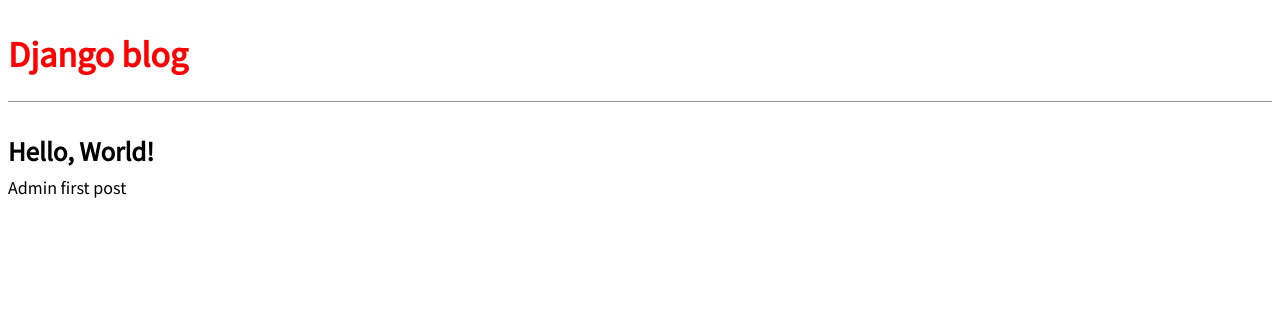
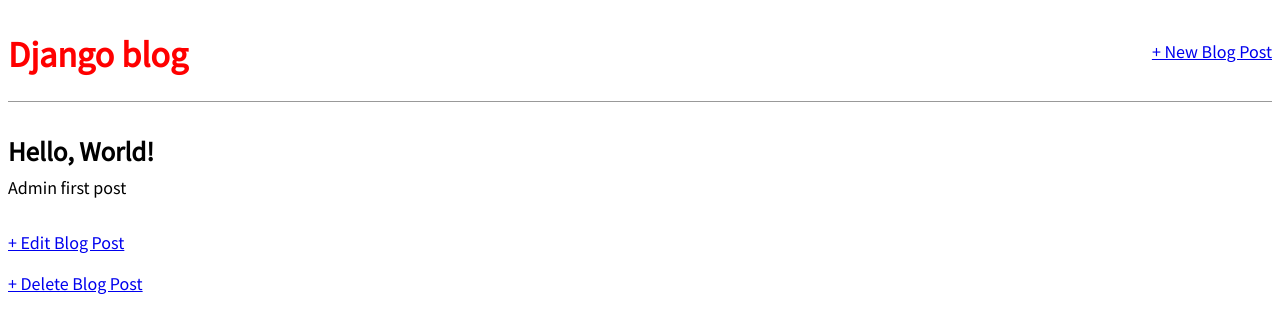
Before and after one commit to william-cantwell/blog, a Django app: page /post/1/ in a window 1280 px wide. Shown: the top 333 px of the page. Run offline with Django 3.2, Linux system fonts and the light colour scheme; data comes from the database, SQL or seed files in the repository; both versions use the stored data as it was after the commit.

Commit message:
procfile

```diff
--- a/blog/models.py
+++ b/blog/models.py
@@ -1,5 +1,8 @@
 __author__ = "William Cantwell"
 from django.db import models
+from django.urls import reverse # new
+
+
 class Post(models.Model):
     title = models.CharField(max_length=200)
     author = models.ForeignKey(
@@ -10,3 +13,6 @@ class Post(models.Model):
 
     def __str__(self):
         return self.title
+
+    def get_absolute_url(self): # new
+        return reverse('post_detail', args=[str(self.id)])
--- a/blog/urls.py
+++ b/blog/urls.py
@@ -15,9 +15,20 @@ Including another URLconf
 """
 from django.urls import path
 
-from .views import BlogListView, BlogDetailView # new
+from .views import (
+    BlogListView,
+    BlogDetailView,
+    BlogCreateView,
+    BlogUpdateView,
+    BlogDeleteView, # new
+)
 
 urlpatterns = [
-    path('post/<int:pk>/', BlogDetailView.as_view(), name='post_detail'), # new
+    path('post/<int:pk>/delete/', # new
+        BlogDeleteView.as_view(), name='post_delete'),
+    path('post/new/', BlogCreateView.as_view(), name='post_new'),
+    path('post/<int:pk>/', BlogDetailView.as_view(), name='post_detail'),
+    path('post/<int:pk>/edit/',
+        BlogUpdateView.as_view(), name='post_edit'),
     path('', BlogListView.as_view(), name='home'),
 ]
--- a/blog/views.py
+++ b/blog/views.py
@@ -1,7 +1,6 @@
-
-__author__ = "William Cantwell"
-
-from django.views.generic import ListView, DetailView # new
+from django.views.generic import ListView, DetailView
+from django.views.generic.edit import CreateView, UpdateView, DeleteView # new
+from django.urls import reverse_lazy # new
 
 from .models import Post
 
@@ -11,6 +10,24 @@ class BlogListView(ListView):
     template_name = 'home.html'
 
 
-class BlogDetailView(DetailView): # new
+class BlogDetailView(DetailView):
     model = Post
     template_name = 'post_detail.html'
+
+
+class BlogCreateView(CreateView):
+    model = Post
+    template_name = 'post_new.html'
+    fields = ['title', 'author', 'body']
+
+
+class BlogUpdateView(UpdateView):
+    model = Post
+    template_name = 'post_edit.html'
+    fields = ['title', 'body']
+
+
+class BlogDeleteView(DeleteView): # new
+    model = Post
+    template_name = 'post_delete.html'
+    success_url = reverse_lazy('home')
--- a/config/settings.py
+++ b/config/settings.py
@@ -24,7 +24,7 @@ SECRET_KEY = 'ds-3b&70vklb(rpmb4+ax6np)4y6=s97=&f7&elu@gujmj+p!6'
 # SECURITY WARNING: don't run with debug turned on in production!
 DEBUG = True
 
-ALLOWED_HOSTS = []
+ALLOWED_HOSTS = ['*']
 
 
 # Application definition
--- a/templates/base.html
+++ b/templates/base.html
@@ -6,10 +6,15 @@
     <link rel="stylesheet" type="text/css" href="{% static 'css/base.css' %}">
   </head>
   <body>
-    <header>
-      <h1><a href="{% url 'home' %}">Django blog</a></h1>
-    </header>
     <div>
+      <header>
+        <div class="nav-left">
+          <h1><a href="{% url 'home' %}">Django blog</a></h1>
+        </div>
+        <div class="nav-right">
+          <a href="{% url 'post_new' %}">+ New Blog Post</a>
+        </div>
+      </header>
       {% block content %}
       {% endblock content %}
     </div>
--- a/templates/post_detail.html
+++ b/templates/post_detail.html
@@ -6,4 +6,6 @@
     <p>{{ post.body }}</p>
   </div>
 
+  <p><a href="{% url 'post_edit' post.pk %}">+ Edit Blog Post</a></p>
+  <p><a href="{% url 'post_delete' post.pk %}">+ Delete Blog Post</a></p>
 {% endblock content %}
```
Also changed, not shown: blog/tests.py (+25 -1 lines), db.sqlite3, 1 other file.
